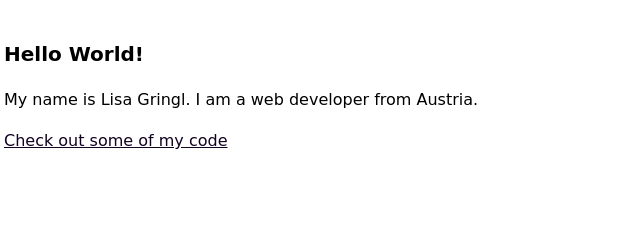
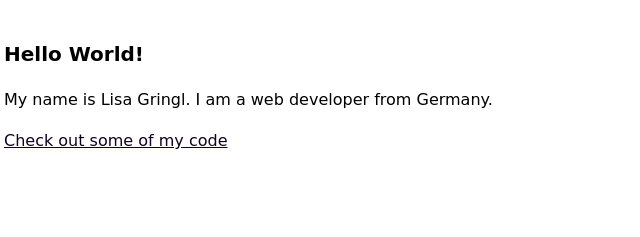
Before and after one commit to punithacasi/My_Portfolio_Website, a plain HTML site: page index.html in a window 1280 px wide. Shown: the part 235-472 px from the top of the page, 581-1221 px from the left. Drawn offline with Linux system fonts and the light colour scheme; a web font is replaced by a local one.

Commit message:
Update index.html
text change in index.html

```diff
--- a/index.html
+++ b/index.html
@@ -50,7 +50,7 @@
             </div>
             <div class="page-main-portrait-item">
                 <h2>Hello World!</h2>
-                <p>My name is Lisa Gringl. I am a <span>web</span> developer from Austria.</p>
+                <p>My name is Lisa Gringl. I am a <span>web</span> developer from Germany.</p>
                 <a href="#">Check out some of my code</a>
             </div>
         </div>
```
